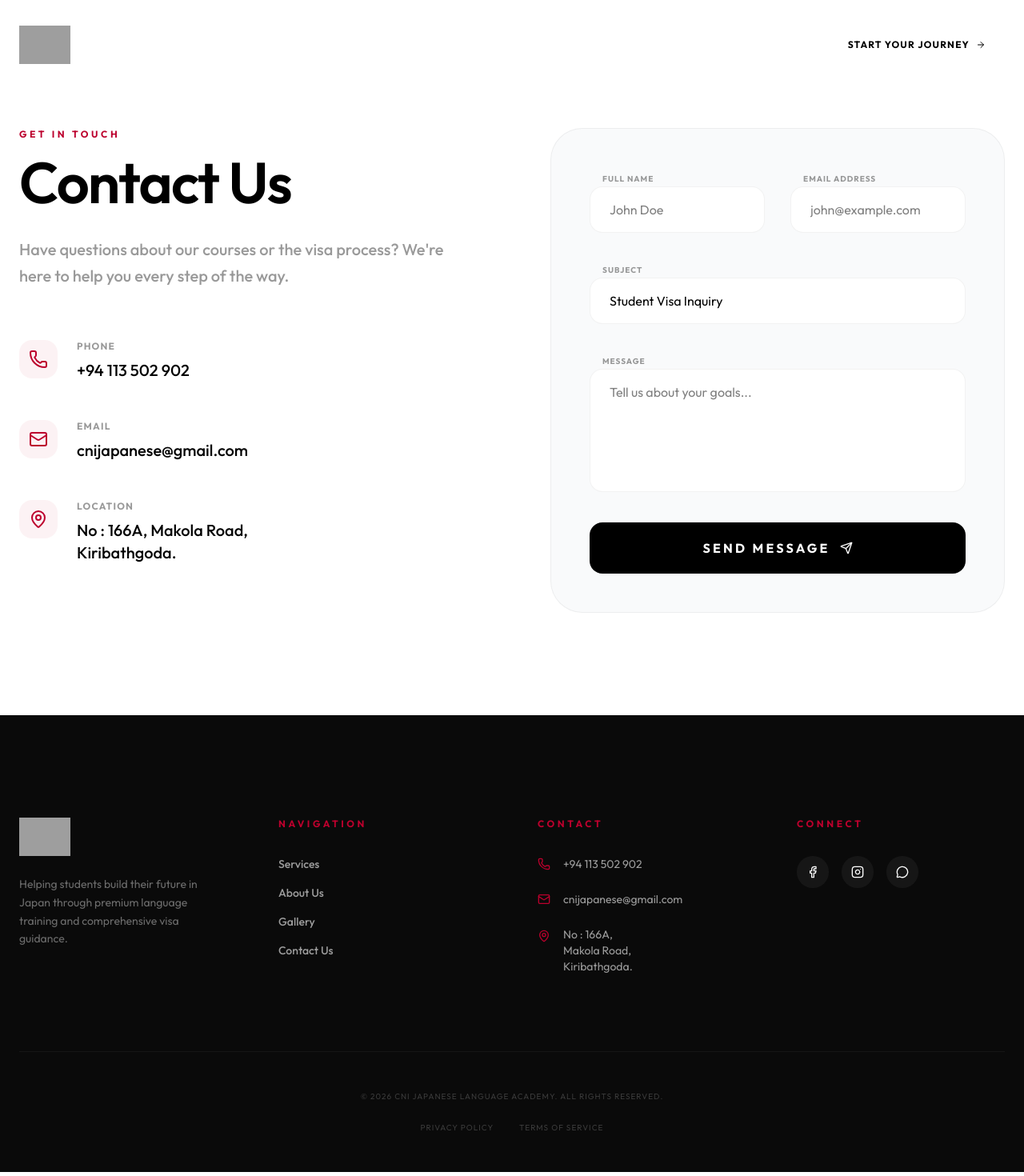
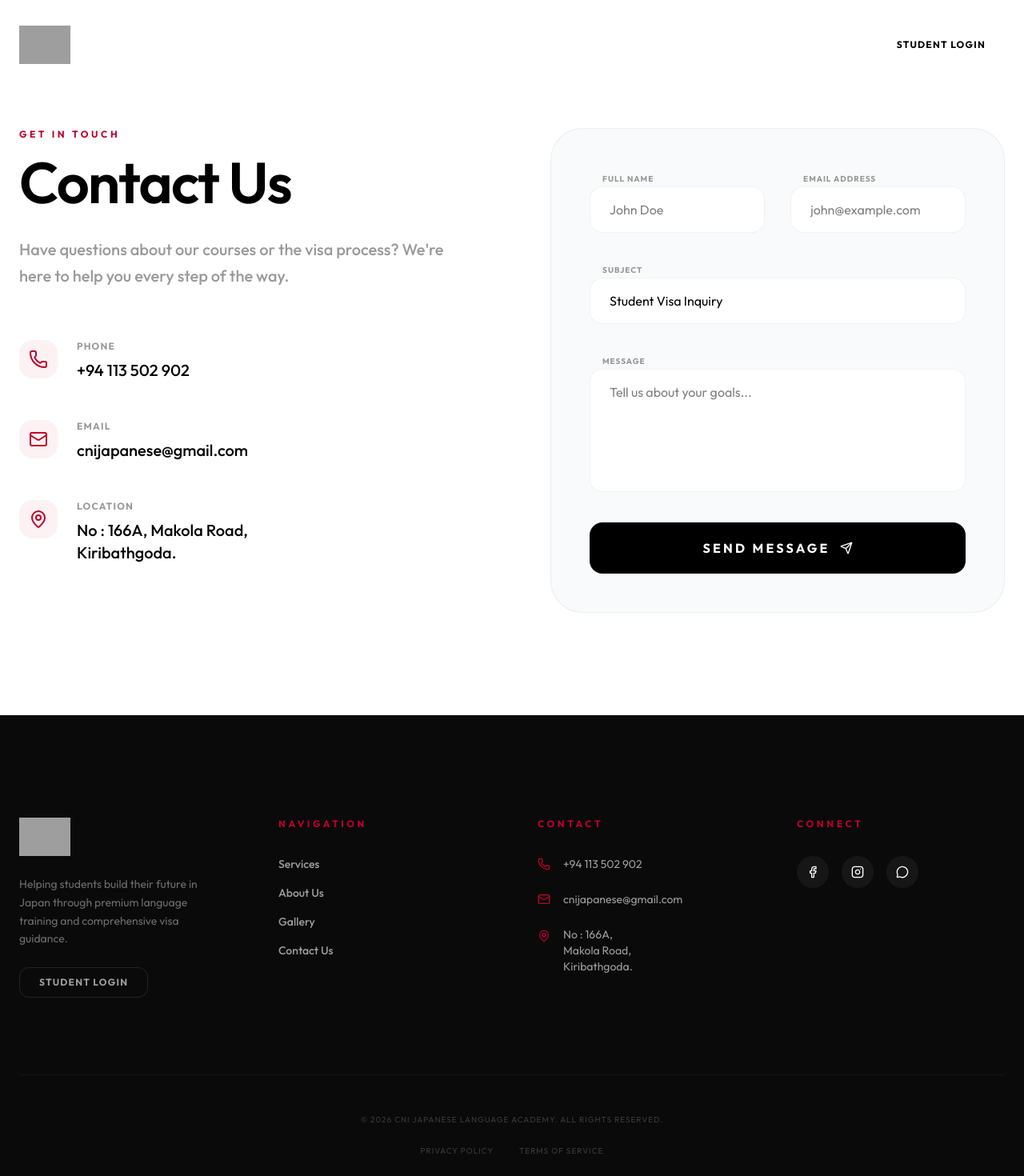
Before and after one commit to shann16-ux/CNI-JAPANESE-LANGUAGE-ACADEMY, a React (Vite) app: page /contact in a window 1280 px wide. Shown: the top 1470 px of the page at 80% size. Built offline with nearby package versions, Linux system fonts and the light colour scheme; grey boxes are pictures that could not be loaded.

Commit message:
feat: Add student login links
Adds prominent links to the student login portal in both the Navbar and Footer components, improving accessibility for existing students.

```diff
--- a/src/components/Footer.tsx
+++ b/src/components/Footer.tsx
@@ -20,6 +20,14 @@ export default function Footer() {
             <p className="text-white/40 text-sm leading-relaxed max-w-xs">
               Helping students build their future in Japan through premium language training and comprehensive visa guidance.
             </p>
+            <a
+              href="https://lms.cnijapanese.com/"
+              target="_blank"
+              rel="noopener noreferrer"
+              className="inline-flex items-center gap-2 px-6 py-2.5 rounded-xl border border-white/10 text-white/60 text-xs font-bold uppercase tracking-widest hover:border-white/30 hover:text-white transition-all w-fit"
+            >
+              Student Login
+            </a>
           </div>
 
           {/* Column 2: Navigation */}
--- a/src/components/Navbar.tsx
+++ b/src/components/Navbar.tsx
@@ -69,17 +69,19 @@ export default function Navbar() {
           </div>
 
           {/* CTA & Hamburger */}
-          <div className="flex items-center gap-6">
-            <Link
-              to="/contact"
-              className={`hidden md:flex items-center gap-2 px-6 py-2.5 rounded-full text-xs font-bold uppercase tracking-widest transition-all duration-500 ${
+          <div className="flex items-center gap-4">
+            <a
+              href="https://lms.cnijapanese.com/"
+              target="_blank"
+              rel="noopener noreferrer"
+              className={`flex items-center gap-2 px-6 py-2.5 rounded-full text-xs font-bold uppercase tracking-widest transition-all duration-500 ${
                 isScrolled
-                  ? "bg-black text-white hover:bg-japan-red"
-                  : "bg-white text-black hover:bg-japan-red hover:text-white"
+                  ? "bg-black text-white hover:bg-japan-red shadow-lg shadow-black/10"
+                  : "bg-white text-black hover:bg-japan-red hover:text-white shadow-lg shadow-white/10"
               }`}
             >
-              Start Your Journey <ArrowRight className="w-3 h-3" />
-            </Link>
+              Student Login
+            </a>
 
             <button
               onClick={() => setIsMobileMenuOpen(!isMobileMenuOpen)}
@@ -123,15 +125,17 @@ export default function Navbar() {
               <motion.div
                 initial={{ opacity: 0, y: 20 }}
                 animate={{ opacity: 1, y: 0 }}
-                transition={{ delay: 0.6 }}
-                className="mt-12"
+                transition={{ delay: 0.5 }}
+                className="mt-12 w-full px-6 flex flex-col items-center"
               >
-                <Link
-                  to="/contact"
-                  className="flex items-center gap-3 px-10 py-5 bg-japan-red text-white rounded-full text-sm font-bold uppercase tracking-[0.2em]"
+                <a
+                  href="https://lms.cnijapanese.com/"
+                  target="_blank"
+                  rel="noopener noreferrer"
+                  className="w-full flex items-center justify-center gap-3 px-10 py-5 bg-japan-red text-white rounded-full text-sm font-bold uppercase tracking-[0.2em] shadow-xl shadow-japan-red/20 hover:scale-105 transition-all"
                 >
-                  Start Your Journey <ArrowRight className="w-4 h-4" />
-                </Link>
+                  Student Login
+                </a>
               </motion.div>
             </div>
           </motion.div>
```
